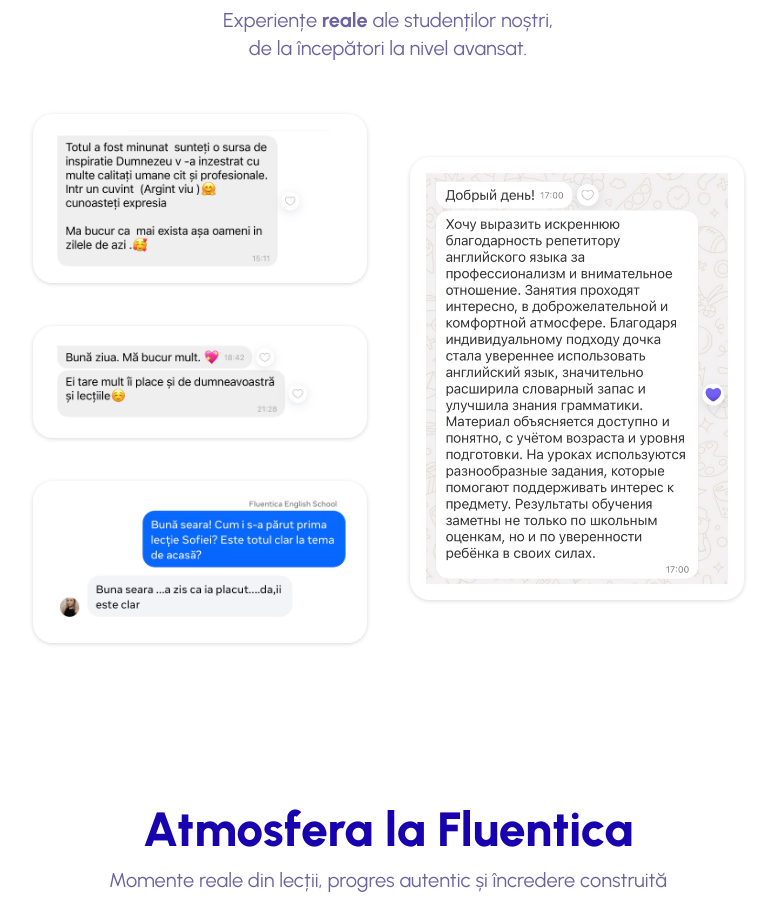
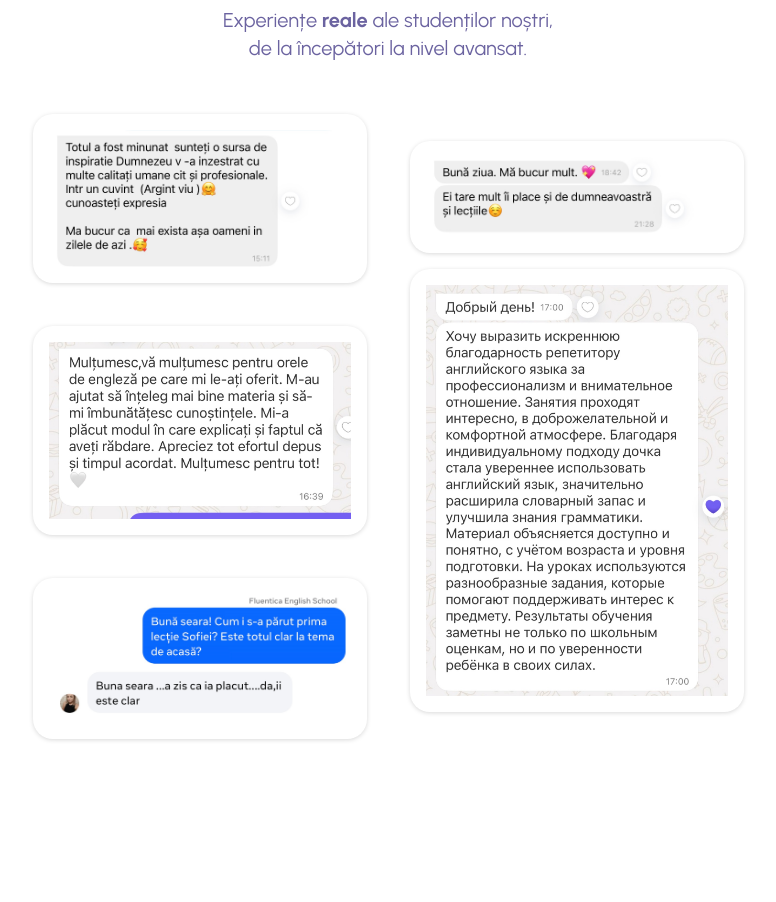
Before and after one commit to Lienkulet/Fluentica, a Next.js app: page / in a window 1280 px wide. Shown: the part 5087-5989 px from the top of the page, without its empty margins (252-1028 px from the left). Built offline with nearby package versions, Linux system fonts and the light colour scheme.

Commit message:
add new testimonial

```diff
--- a/src/components/sections/Testimonials.jsx
+++ b/src/components/sections/Testimonials.jsx
@@ -30,12 +30,14 @@
               </FadeInView>
             ))}
           </div>
-          {/* Card 3 alone in right column */}
-          {testimonials[2] && (
-            <FadeInView delay={0.1}>
-              <TestimonialCard name={testimonials[2].name} quote={testimonials[2].quote} img={testimonials[2].url} />
-            </FadeInView>
-          )}
+          {/* Cards 3 & 5 (tall) in right column */}
+          <div className='flex flex-col gap-4'>
+            {[testimonials[2], testimonials[4]].filter(Boolean).map((t, i) => (
+              <FadeInView key={t.name} delay={i * 0.1}>
+                <TestimonialCard name={t.name} quote={t.quote} img={t.url} />
+              </FadeInView>
+            ))}
+          </div>
         </div>
 
         {/* Mobile slider */}
--- a/src/data/testimonials.js
+++ b/src/data/testimonials.js
@@ -6,18 +6,23 @@
   },
   {
     name: 'Elena Negarǎ',
-    url: '/assets/testimonials/test2.PNG',
+    url: '/assets/testimonials/test5.PNG',
     quote: '„Lecțiile sunt interesante, desfășurate într-o atmosferă prietenoasă și confortabilă. Datorită abordării individuale, fiica mea a devenit mult mai încrezătoare în utilizarea limbii engleze, și-a îmbogățit considerabil vocabularul și și-a îmbunătățit cunoștințele de gramatică.”',
   },
   {
     name: 'Andreea Cojocaru',
-    url: '/assets/testimonials/test3.PNG',
+    url: '/assets/testimonials/test2.PNG',
     quote: '„Mă pregăteam pentru examenul Cambridge și aveam nevoie de îndrumare clară. Mi-a plăcut că am primit feedback concret și am înțeles exact ce trebuie să îmbunătățesc.”',
   },
   {
     name: 'Cristina Damian',
     url: '/assets/testimonials/test4.PNG',
     quote: '„Nu pot decât să vă mulțumesc pentru tot ce faceți. Sunteți o persoană care inspiră prin profesionalism, răbdare și energie. Mă bucur că încă există oameni care pun atât de mult suflet în ceea ce fac.”',
+  },
+  {
+    name: 'Testimonial 5',
+    url: '/assets/testimonials/test3.PNG',
+    quote: '„Mulțumesc, vă mulțumesc pentru orele de engleză pe care mi le-ați oferit. M-au ajutat să înțeleg mai bine materia și să-mi îmbunătățesc cunoștințele. Mi-a plăcut modul în care explicați și faptul că aveți răbdare. Apreciez tot efortul depus și timpul acordat. Mulțumesc pentru tot!"',
   },
   // {
   //   name: 'Ioana Rusu',
```
Also changed, not shown: public/assets/testimonials/test5.PNG (added).
